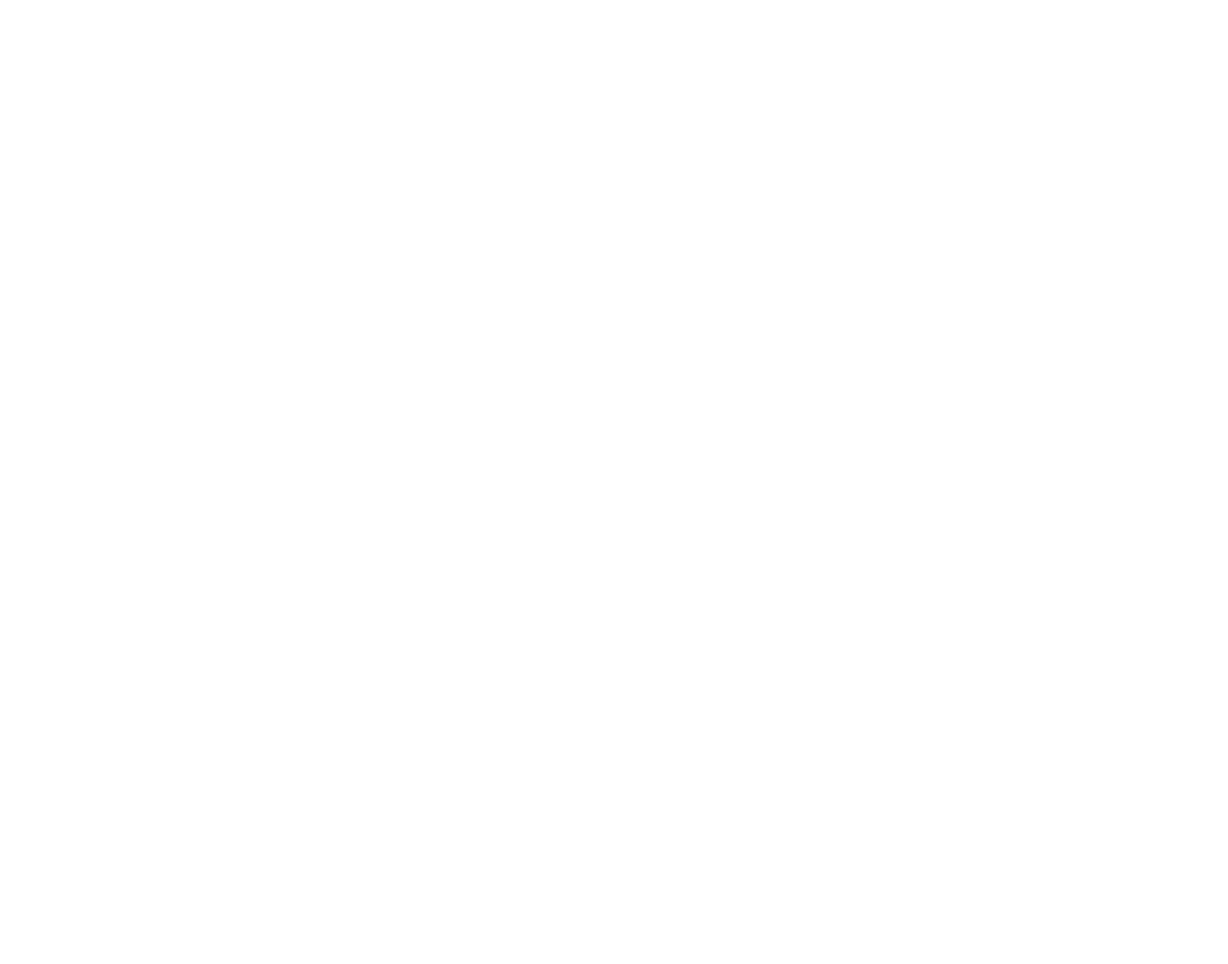
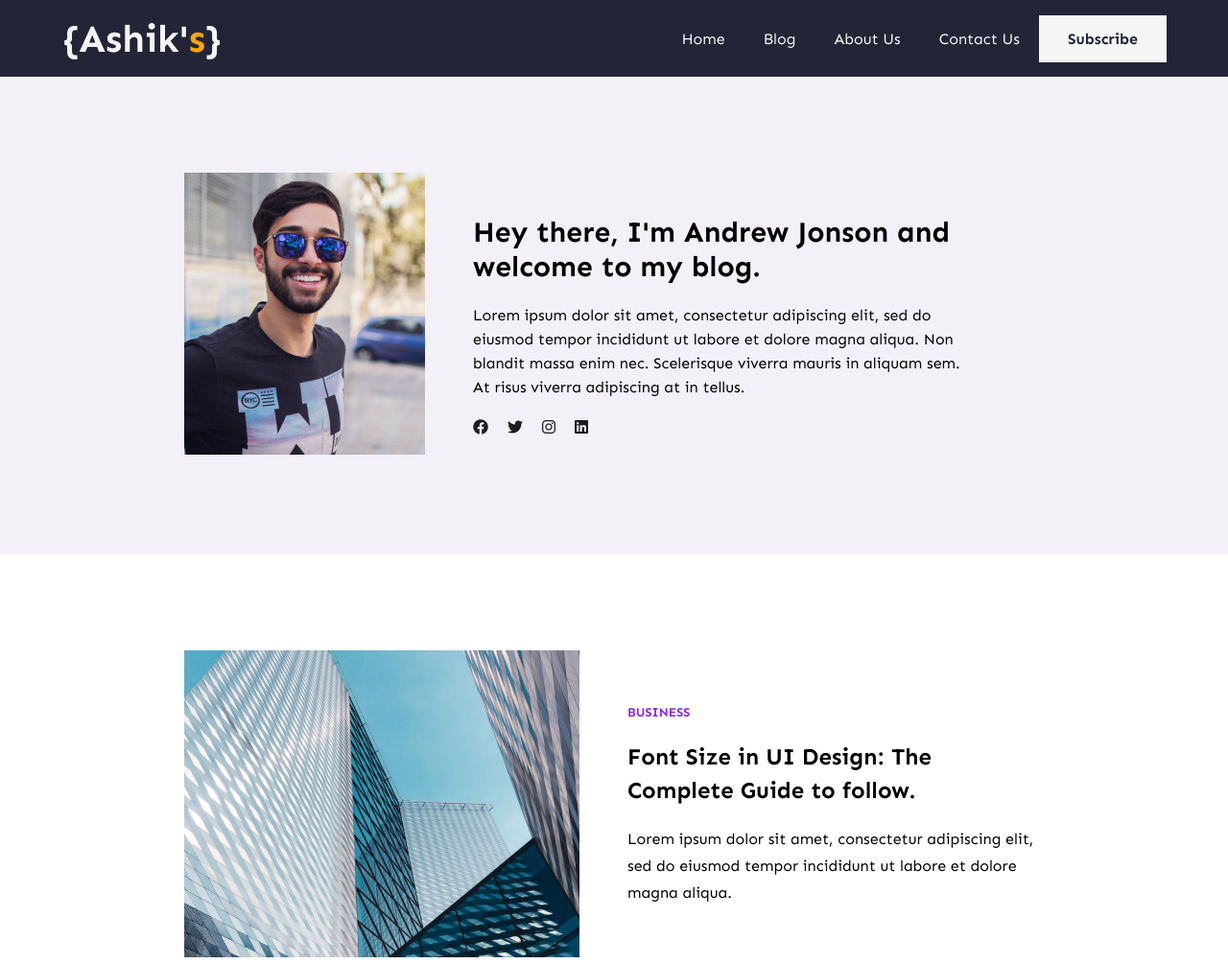
Before and after one commit to ashikurrahman-1/client-first-website, a plain HTML site: page author.html in a window 1280 px wide. Shown: the top 1005 px of the page at 96% size. Before the commit the page ends 800 px from the top, so only its background shows below. Drawn offline with Linux system fonts and the light colour scheme.

Commit message:
author page done with responsiveness

```diff
--- a/author.html
+++ b/author.html
@@ -0,0 +1,147 @@
+<!DOCTYPE html>
+<html lang="en">
+<head>
+    <meta charset="UTF-8">
+    <meta http-equiv="X-UA-Compatible" content="IE=edge">
+    <meta name="viewport" content="width=device-width, initial-scale=1.0">
+    <title>Category Page</title>
+    <link rel="shortcut icon" href="img/favicon.ico" type="image/x-icon">
+    <link rel="stylesheet" href="css/all.min.css">
+    <link rel="stylesheet" href="css/style.css">
+    <link rel="stylesheet" href="css/responsive.css">
+</head>
+<body>
+    <header>
+        <nav>
+            <div class="container">
+                <div class="navbar">
+                    <input type="checkbox" id="toggler">
+                    <div class="nav-left">
+                        <div class="logo">
+                            <h2>{Ashik'<span>s</span>}</h2>
+                        </div>
+                    </div>
+                    <div class="nav-right">
+                        <ul class=".nav">
+                            <li><a href="index.html">Home</a></li>
+                            <li><a href="blog.html">Blog</a></li>
+                            <li><a href="about.html">About Us</a></li>
+                            <li><a href="contact.html">Contact Us</a></li>
+                            <li><a href="#">Subscribe</a></li>
+                        </ul>
+                    </div>
+                    <label for="toggler"><i class="fa-solid fa-bars"></i></label>
+                </div>
+            </div>
+        </nav>
+
+    </header>
+
+    <main>
+        <section id="main-author">
+            <div class="main-author">
+                <div class="main-author-top">
+                    <div class="container main-author-container">
+                        <div class="mat">
+                            <div class="mat-left">
+                                <img src="img/author/close-up-photography-of-man-wearing-sunglasses-1212984.png" alt="">
+                            </div>
+                            <div class="mat-right">
+                                <h2>Hey there, I'm Andrew Jonson and welcome to my blog.</h2>
+                                <p>Lorem ipsum dolor sit amet, consectetur adipiscing elit, sed do eiusmod tempor incididunt ut labore et dolore magna aliqua. Non blandit massa enim nec. Scelerisque viverra mauris in aliquam sem. At risus viverra adipiscing at in tellus.</p>
+                                <ul>
+                                    <li><a href="#"><i class="fa-brands fa-facebook"></i></a></li>
+                                    <li><a href="#"><i class="fa-brands fa-twitter"></i></a></li>
+                                    <li><a href="#"><i class="fa-brands fa-instagram"></i></a></li>
+                                    <li><a href="#"><i class="fa-brands fa-linkedin"></i></a></li>
+                                </ul>
+                            </div>
+                        </div>
+                    </div>
+                </div>
+
+                <div class="main-author-bottom">
+                    <div class="container main-author-container">
+                        <div class="mab mab-one">
+                            <div class="mab-left">
+                                <img src="img/author/stained-glass-high-rise-building-1106476.png" alt="">
+                            </div>
+                            <div class="mab-right">
+                                <h5>BUSINESS</h5>
+                                <h2>Font Size in UI Design: The Complete Guide to follow.</h2>
+                                <p>Lorem ipsum dolor sit amet, consectetur adipiscing elit, sed do eiusmod tempor incididunt ut labore et dolore magna aliqua.</p>
+                            </div>
+                        </div>
+
+                        <div class="mab mab-two">
+                            <div class="mab-left">
+                                <img src="img/author/man-in-black-crew-neck-t-shirt-sitting-beside-woman-in-gray-crew-neck-t-shirt-3153201.png" alt="">
+                            </div>
+                            <div class="mab-right">
+                                <h5>ECONOMY</h5>
+                                <h2>Font Size in UI Design: The Complete Guide to follow.</h2>
+                                <p>Lorem ipsum dolor sit amet, consectetur adipiscing elit, sed do eiusmod tempor incididunt ut labore et dolore magna aliqua.</p>
+                            </div>
+                        </div>
+                    </div>
+                </div>
+            </div>
+        </section>
+
+
+    </main>
+
+
+
+
+    <footer>
+        <div class="container">
+            <nav>
+                <div class="navbar">
+                    <div class="nav-left">
+                        <div class="logo">
+                            <h2>{Ashik'<span>s</span>}</h2>
+                        </div>
+                    </div>
+                    <div class="nav-right">
+                        <ul class=".nav">
+                            <li><a href="index.html">Home</a></li>
+                            <li><a href="blog.html">Blog</a></li>
+                            <li><a href="about.html">About Us</a></li>
+                            <li><a href="contact.html">Contact Us</a></li>
+                            <li><a href="#">Privacy Policy</a></li>
+                        </ul>
+                    </div>
+                </div>
+            </nav>
+
+            <div class="subscribe">
+                <div class="sub-left">
+                    <h3>Subscribe to our newsletter to get latest updates and news</h3>
+                </div>
+                <div class="sub-right">
+                    <input type="text" placeholder="Enter Your Email">
+                    <input type="submit" value="Subscribe">
+                </div>
+            </div>
+
+            <div class="footer-bottom">
+                <div class="f-b-left">
+                    <p>All &copyrights reserved by <span>Ashik.</span></p>
+                    <span>ashik@gmail.com</span> <span>00-1020-3040</span>
+                </div>
+                <div class="f-b-right">
+                    <ul>
+                        <li><a href="#"><i class="fa-brands fa-facebook"></i></a></li>
+                        <li><a href="#"><i class="fa-brands fa-twitter"></i></a></li>
+                        <li><a href="#"><i class="fa-brands fa-instagram"></i></a></li>
+                        <li><a href="#"><i class="fa-brands fa-linkedin"></i></a></li>
+                    </ul>
+                </div>
+            </div>
+
+        </div>
+
+    </footer>
+</body>
+</html>
--- a/css/responsive.css
+++ b/css/responsive.css
@@ -77,7 +77,15 @@
     .subscribe input[type=submit]{
         width: 45%;
     }
+
+    /* Author page */
+    .mat .mat-right{
+        padding: 0;
+    }
 }
+
+
+
 
 /* // Small devices (landscape phones, less than 768px) */
 @media (max-width: 48em) {
@@ -194,7 +202,17 @@
     .contact-middle .cm-left, .contact-middle .cm-right{
         flex-basis: 92%;
     }
+    /* Author page */
+    .mat, .mab{
+        flex-wrap: wrap;
+        justify-content: center;
+    }
+    .mab img{
+        width: 100%;
+    }
  }
+
+
 
 /* // Large devices (desktops, greater than 1200px) */
 @media (min-width: 75em) {
--- a/css/style.css
+++ b/css/style.css
@@ -559,6 +559,64 @@ nav input, nav label{
     line-height: 25px;
 }
 
+/* Author Page */
+.main-author-container{
+    width: 70%;
+}
+.main-author-top{
+    padding: 100px 0;
+    background-color: #F4F0F8;
+}
+.mat{
+    display: flex;
+    gap: 50px;
+    align-items: center;
+}
+/* .mat img{
+    width: 100%;
+} */
+.mat .mat-right{
+    padding: 0 80px 0 0;
+}
+.mat .mat-right h2{
+    font-size: 30px;
+    margin: 20px 0;
+}
+.mat .mat-right p{
+    line-height: 25px;
+    margin-bottom: 20px;
+}
+.mat .mat-right ul{
+    display: flex;
+    gap: 20px;
+}
+.mat .mat-right ul a{
+    color: #1d1d1d;
+}
+
+.main-author-bottom{
+    margin: 100px 0;
+}
+.main-author-bottom .mab{
+    display: flex;
+    margin-bottom: 50px;
+    gap: 50px;
+    /* justify-content: space-between; */
+    align-items: center;
+}
+.main-author-bottom .mab h5{
+    color: blueviolet;
+}
+.main-author-bottom .mab h2{
+    margin: 20px 0;
+    line-height: 35px;
+}
+
+.main-author-bottom .mab p{
+    line-height: 28px;
+}
+
+
 /* Contact Page */
 #contact{
     margin: 100px 0;
```
Also changed, not shown: blog-post.html (+93 -0 lines), privacy-policy.html (+93 -0 lines), img/author/close-up-photography-of-man-wearing-sunglasses-1212984.png (added), img/author/man-in-black-crew-neck-t-shirt-sitting-beside-woman-in-gray-crew-neck-t-shirt-3153201.png (added), img/author/stained-glass-high-rise-building-1106476.png (added).
